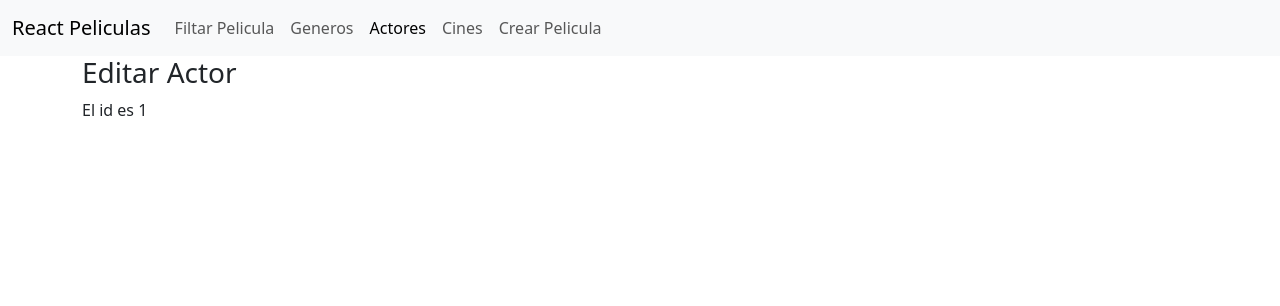
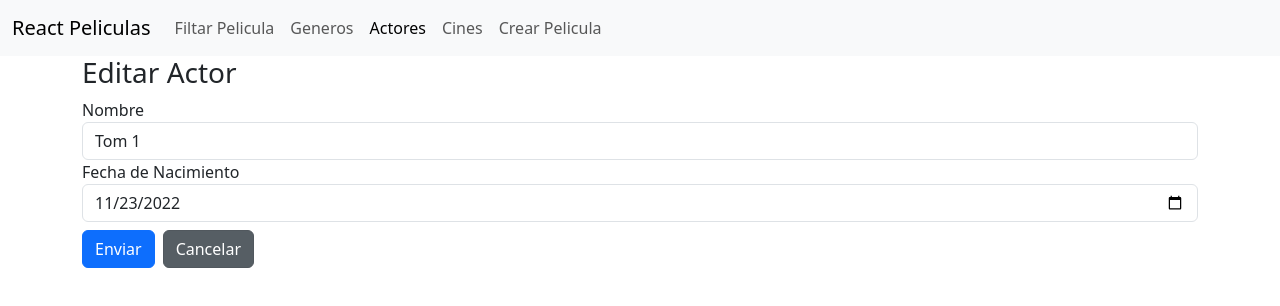
Before and after one commit to Jager1026/Peliculas, a React (Vite) app: page /actores/editar/1 in a window 1280 px wide. Shown: the top 306 px of the page. Built offline with nearby package versions, Linux system fonts and the light colour scheme.

Commit message:
Creacion Actor form added

```diff
--- a/src/features/actores/componentes/CrearActor.tsx
+++ b/src/features/actores/componentes/CrearActor.tsx
@@ -1,5 +1,19 @@
+import type { SubmitHandler } from "react-hook-form";
+import FormularioActor from "./FormularioActor";
+import type ActorCreacion from "../modelos/ActorCreacion.model";
+
+const onSubmit: SubmitHandler<ActorCreacion>= async (data) => {
+    console.log('Creando actor...');
+    await new Promise(resolve => setTimeout(resolve,2000));
+    console.log(data)
+}
+
 export default function CrearActor(){
     return(
+        <>
         <h3>Crear Actor</h3>
+        <FormularioActor onSubmit={onSubmit}/>
+        </>
+
     )
 }
--- a/src/features/actores/componentes/EditarActor.tsx
+++ b/src/features/actores/componentes/EditarActor.tsx
@@ -1,11 +1,34 @@
+import { useEffect, useState } from "react";
 import { useParams } from "react-router"
+import type ActorCreacion from "../modelos/ActorCreacion.model";
+import FormularioActor from "./FormularioActor";
+import Cargando from "../../../componentes/Cargando";
+import type { SubmitHandler } from "react-hook-form";
 
-export default function EditarActor(){
-    const {id} = useParams();
-    return(
+export default function EditarActor() {
+
+    const { id } = useParams();
+
+    const [modelo, setModelo] = useState<ActorCreacion | undefined>(undefined);
+
+    useEffect(() => {
+        const timerId = setTimeout(() => {
+            setModelo({ nombre: 'Tom ' + id, fechaNacimiento: '2022-11-23' })
+        }, 1000);
+
+        return () => clearTimeout(timerId)
+    }, [id])
+
+    const onSubmit: SubmitHandler<ActorCreacion> = async (data) => {
+        console.log('Editando actor...');
+        await new Promise(resolve => setTimeout(resolve, 2000));
+        console.log(data)
+    }
+
+    return (
         <>
             <h3>Editar Actor</h3>
-            <p>El id es {id}</p>
+            {modelo ? <FormularioActor modelo={modelo} onSubmit={onSubmit} /> : <Cargando />}
         </>
 
     )
--- /dev/null
+++ b/src/features/actores/componentes/FormularioActor.tsx
@@ -0,0 +1,42 @@
+import { useForm, type SubmitHandler } from "react-hook-form";
+import type ActorCreacion from "../modelos/ActorCreacion.model";
+import Boton from "../../../componentes/Boton";
+import { NavLink } from "react-router";
+
+export default function FormularioActor(props: FormularioActorProps) {
+
+    const {
+        register, handleSubmit, formState: { errors, isValid, isSubmitting }
+    } = useForm<ActorCreacion>({
+        defaultValues: props.modelo ?? { nombre: '' }
+    })
+
+    return (
+        <form onSubmit={handleSubmit(props.onSubmit)}>
+            <div className="form-group">
+                <label htmlFor="nombre">Nombre</label>
+                <input type="text" id="nombre" autoComplete="off" className="form-control"{...register('nombre')} />
+                {errors.nombre && <p className="error">{ }errors.nombre.message</p>}
+            </div>
+
+            <div className="form-group">
+                <label htmlFor="fechaNacimiento">Fecha de Nacimiento</label>
+                <input type="date" id="fechaNacimiento" autoComplete="off" className="form-control"
+                    {...register('fechaNacimiento')} />
+                {errors.fechaNacimiento && <p className="error">{ }errors.fechaNacimiento.message</p>}
+            </div>
+
+            <div className="mt-2">
+                <Boton type="submit" disabled={!isValid || isSubmitting}>
+                    {isSubmitting?"Enviando...":"Enviar"}
+                </Boton>
+                <NavLink className={"btn btn-secondary ms-2"} to={"/actores"}>Cancelar</NavLink>
+            </div>
+        </form>
+    )
+}
+
+interface FormularioActorProps {
+    modelo?: ActorCreacion;
+    onSubmit: SubmitHandler<ActorCreacion>
+}
--- /dev/null
+++ b/src/features/actores/modelos/ActorCreacion.model.ts
@@ -0,0 +1,4 @@
+export default interface ActorCreacion{
+    nombre:string;
+    fechaNacimiento: string;
+}
```
